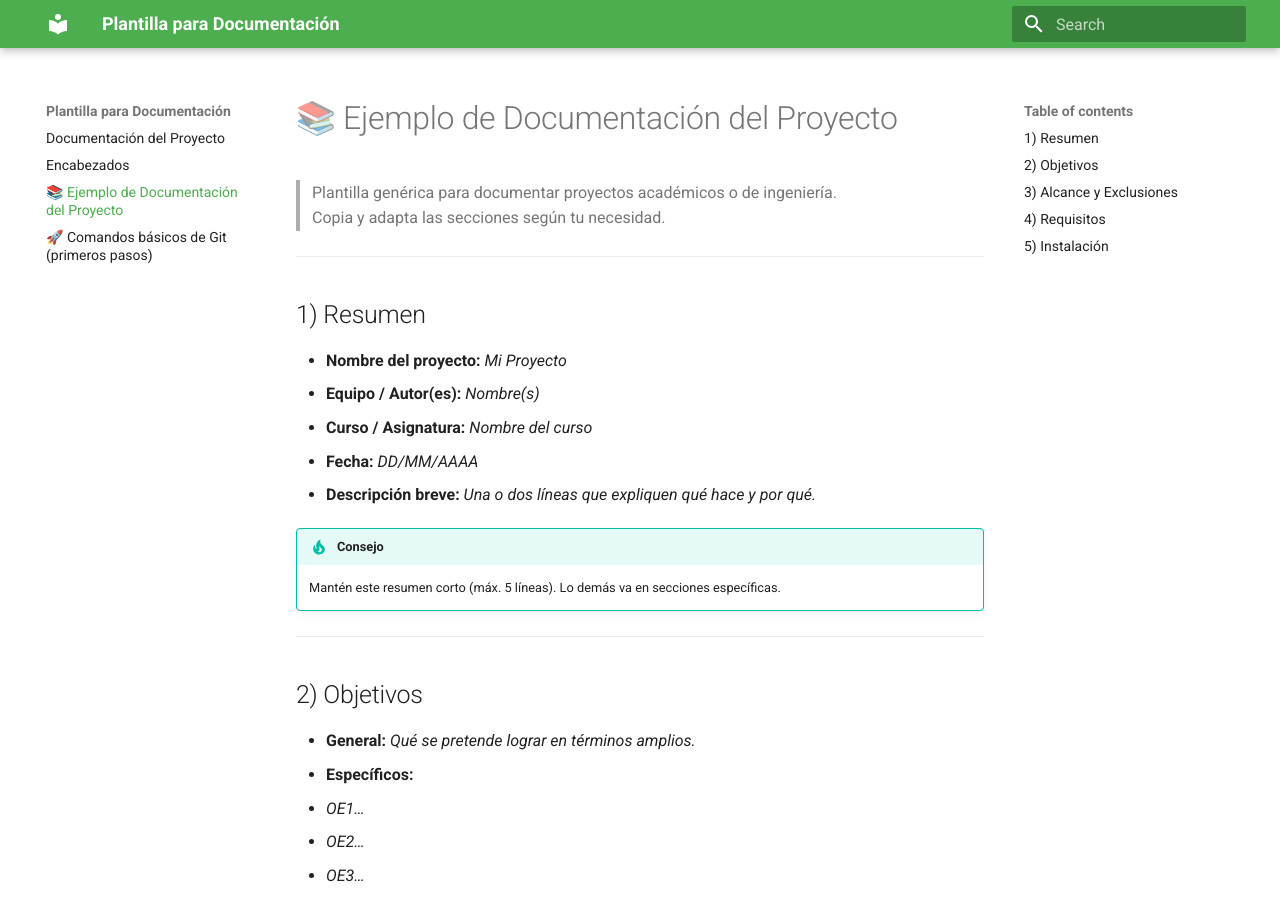
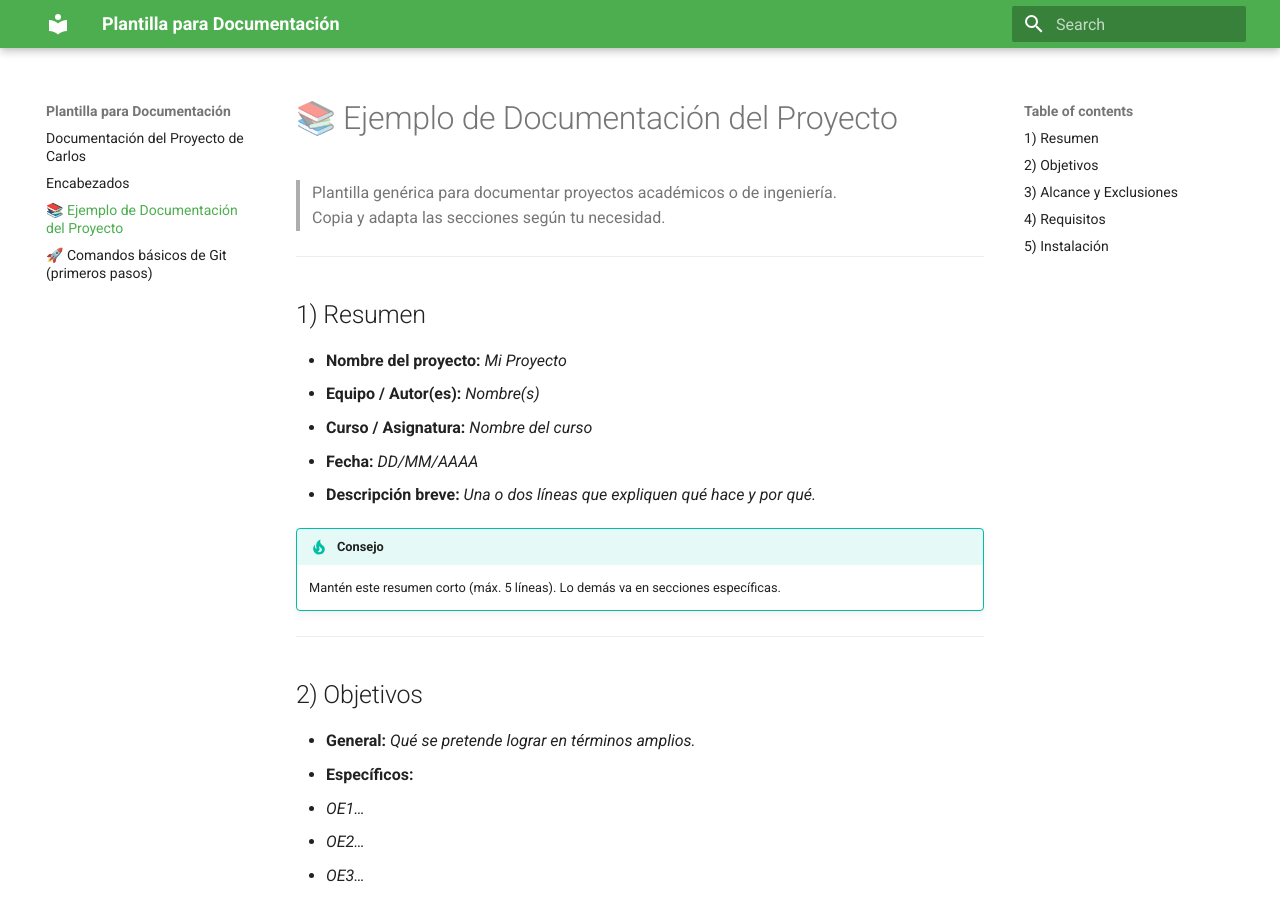
Before and after one commit to marinero2090-maker/Ibero_Puebla_Portafolio, an MkDocs documentation site: the page built from docs/ejemplo.md, in a window 1280 px wide and 900 px high. Built offline with MkDocs 1.6.1 and Material for MkDocs 9.7.7, drawn with Linux system fonts in a browser that asks for light colours.

Commit message:
Update index.md

```diff
--- a/docs/index.md
+++ b/docs/index.md
@@ -1,4 +1,4 @@
-# Documentación del Proyecto
+# Documentación del Proyecto de Carlos
 
 Bienvenido 👋
 Esta es una **plantilla** basada en [MkDocs](https://www.mkdocs.org/) + [Material for MkDocs](https://squidfunk.github.io/mkdocs-material/) para cursos y proyectos.
```
